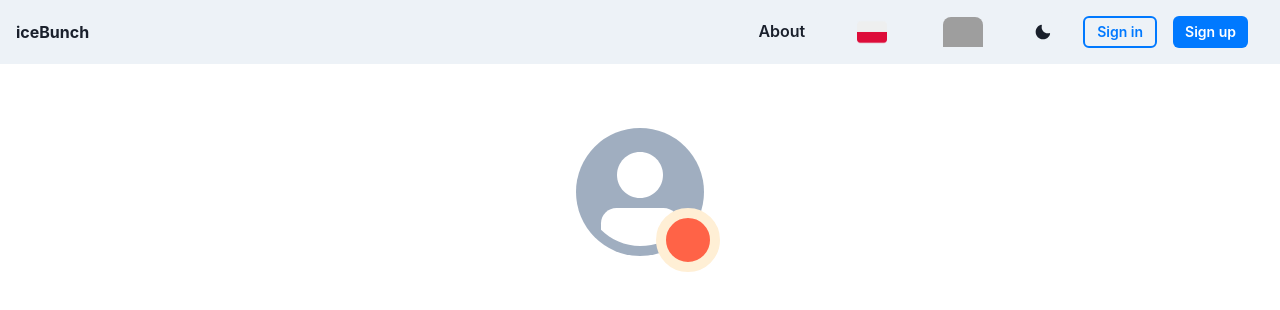
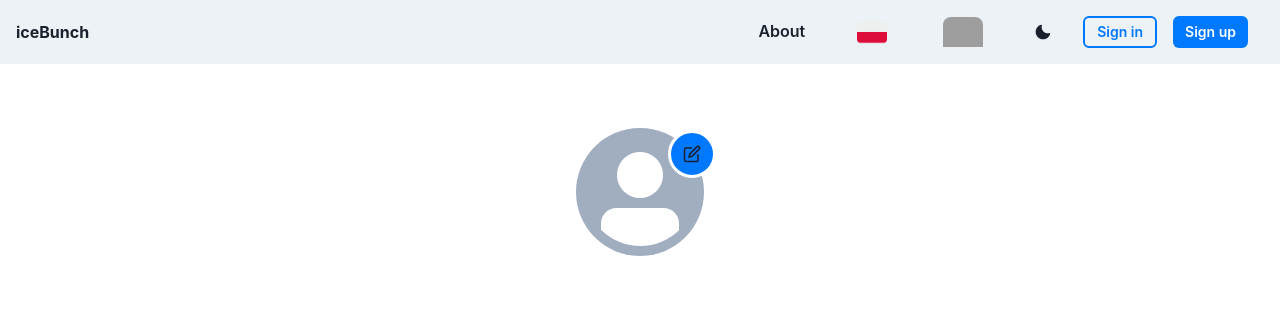
Before and after one commit to jurasw/icebunch-frontend, a React (Vite) app: page /my-profile in a window 1280 px wide. Shown: the top 310 px of the page. Built offline with nearby package versions, Linux system fonts and the light colour scheme; grey boxes are pictures that could not be loaded.

Commit message:
different avatar bage to edit

```diff
--- a/src/pages/MyProfile.tsx
+++ b/src/pages/MyProfile.tsx
@@ -11,6 +11,7 @@ import {
   ModalBody,
   ModalHeader,
   useDisclosure,
+  IconButton,
 } from "@chakra-ui/react";
 import { useAuthStore } from "../zustand";
 import Nav from "../components/Nav";
@@ -19,6 +20,7 @@ import { useEffect, useState } from "react";
 import { UserDB } from "../models/User";
 import AvatarUpload from "../components/Profile/AvatarUpload";
 import ReviewsMyProfile from "../components/Profile/ReviewsMyProfile";
+import { EditIcon } from "@chakra-ui/icons";
 
 const MyProfile = () => {
   const user = useAuthStore((state) => state.user);
@@ -47,9 +49,13 @@ const MyProfile = () => {
           </Text>
           <Avatar size="2xl" src={userData?.avatarUrl}>
             <AvatarBadge
-              borderColor="papayawhip"
-              bg="tomato"
-              boxSize="1.25em"
+              as={IconButton}
+              size="lg"
+              rounded="full"
+              top="-10px"
+              bg="primary"
+              aria-label="remove Image"
+              icon={<EditIcon />}
               onClick={onOpen}
             />
           </Avatar>
```
